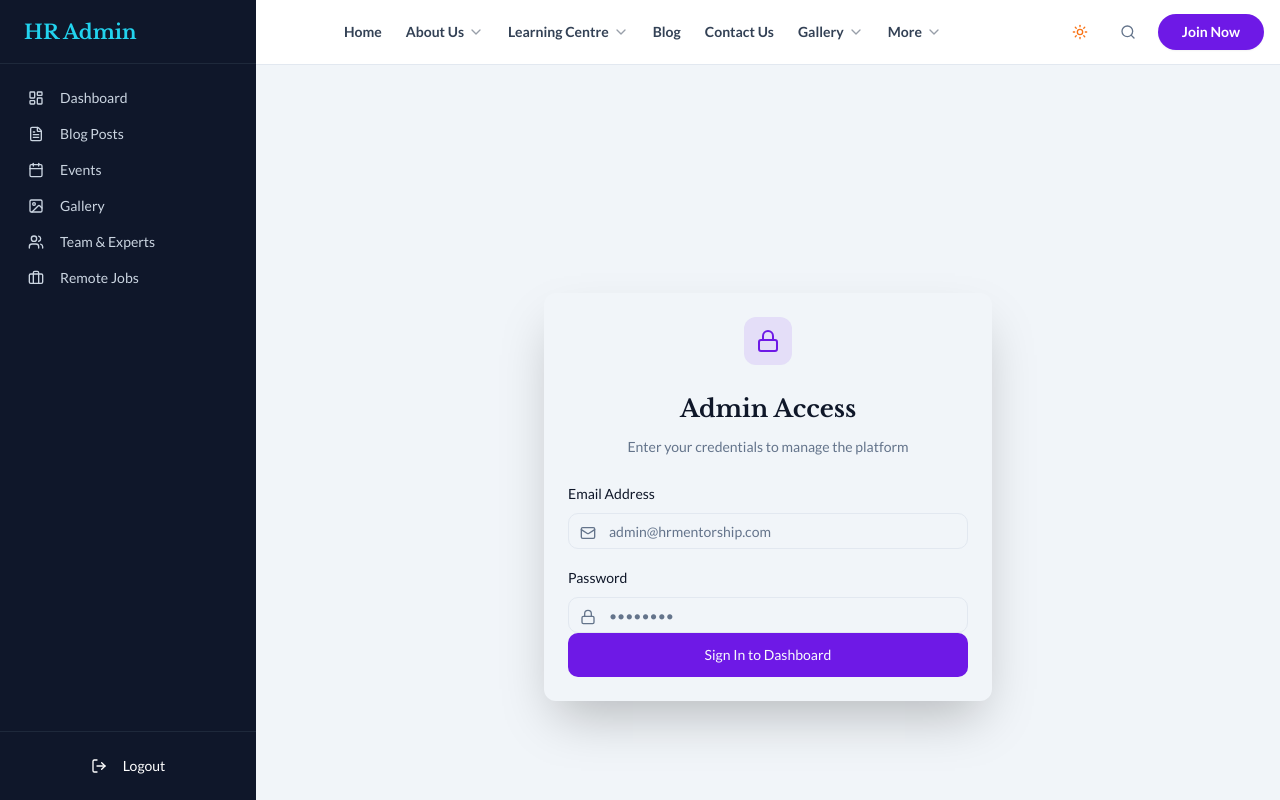
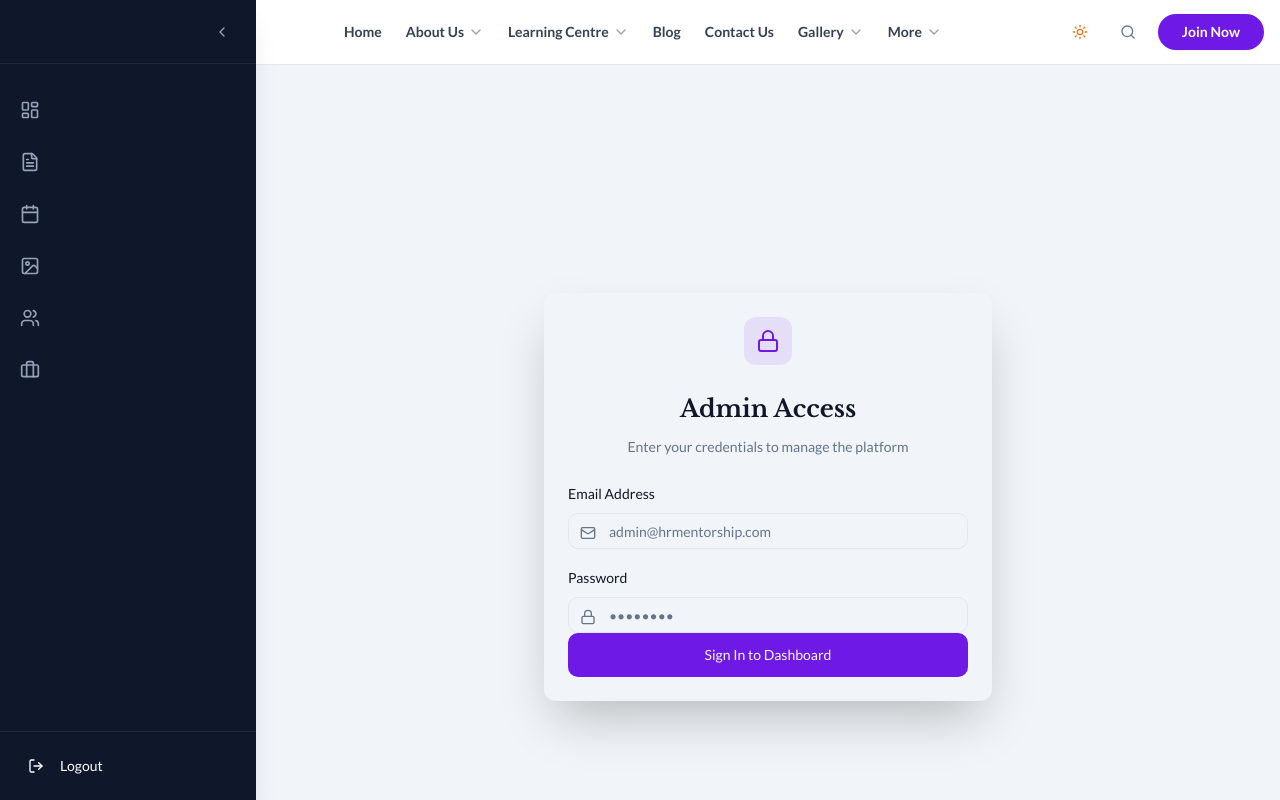
Before and after one commit to OlaMarcus09/hr-mentorship, a Next.js app: page /admin/login in a window 1280 px wide. Shown: the top 800 px of the page. Built offline with nearby package versions, Linux system fonts and the light colour scheme; grey boxes are pictures that could not be loaded.

Commit message:
fix: add avatar component and collapsble team admin page

```diff
--- a/app/admin/layout.tsx
+++ b/app/admin/layout.tsx
@@ -1,14 +1,21 @@
+"use client"
+
+import { useState } from "react";
 import Link from "next/link";
+import { usePathname } from "next/navigation";
 import { Button } from "@/components/ui/button";
+import { cn } from "@/lib/utils";
 import {
   LayoutDashboard,
   FileText,
   Calendar,
   Image as ImageIcon,
   Users,
-  Settings,
+  Briefcase,
   LogOut,
-  Briefcase
+  ChevronLeft,
+  ChevronRight,
+  Menu
 } from "lucide-react";
 
 export default function AdminLayout({
@@ -16,57 +23,100 @@ export default function AdminLayout({
 }: {
   children: React.ReactNode;
 }) {
+  const [isCollapsed, setIsCollapsed] = useState(false);
+  const pathname = usePathname();
+
+  const navItems = [
+    { name: "Dashboard", href: "/admin", icon: LayoutDashboard },
+    { name: "Blog Posts", href: "/admin/blogs", icon: FileText },
+    { name: "Events", href: "/admin/events", icon: Calendar },
+    { name: "Gallery", href: "/admin/gallery", icon: ImageIcon },
+    { name: "Team & Experts", href: "/admin/team", icon: Users },
+    { name: "Remote Jobs", href: "/admin/jobs", icon: Briefcase },
+  ];
+
   return (
-    <div className="flex min-h-screen bg-slate-100 dark:bg-slate-900">
+    <div className="flex min-h-screen bg-slate-100 dark:bg-slate-900 transition-all duration-300">
 
       {/* Sidebar */}
-      <aside className="w-64 bg-slate-900 text-white hidden md:flex flex-col fixed h-full inset-y-0 z-50">
-        <div className="h-16 flex items-center px-6 border-b border-slate-800">
-          <span className="text-xl font-bold text-cyan-400 font-heading">HR Admin</span>
+      <aside
+        className={cn(
+          "bg-slate-900 text-white hidden md:flex flex-col fixed h-full inset-y-0 z-50 transition-all duration-300 shadow-xl",
+          isCollapsed ? "w-20" : "w-64"
+        )}
+      >
+        {/* Header with Toggle */}
+        <div className="h-16 flex items-center px-4 border-b border-slate-800 justify-between">
+          {!isCollapsed && (
+             <span className="text-xl font-bold text-cyan-400 font-heading whitespace-nowrap overflow-hidden animate-in fade-in duration-300">
+               HR Admin
+             </span>
+          )}
+          <Button
+            variant="ghost"
+            size="icon"
+            onClick={() => setIsCollapsed(!isCollapsed)}
+            className={cn(
+              "text-slate-400 hover:text-white hover:bg-slate-800",
+              isCollapsed ? "mx-auto" : "ml-auto"
+            )}
+          >
+            {isCollapsed ? <ChevronRight className="h-4 w-4" /> : <ChevronLeft className="h-4 w-4" />}
+          </Button>
         </div>
 
-        <nav className="flex-1 p-4 space-y-2">
-          <Link href="/admin">
-            <Button variant="ghost" className="w-full justify-start text-slate-300 hover:text-white hover:bg-slate-800">
-              <LayoutDashboard className="mr-2 h-4 w-4" /> Dashboard
-            </Button>
-          </Link>
-          <Link href="/admin/blogs">
-            <Button variant="ghost" className="w-full justify-start text-slate-300 hover:text-white hover:bg-slate-800">
-              <FileText className="mr-2 h-4 w-4" /> Blog Posts
-            </Button>
-          </Link>
-          <Link href="/admin/events">
-            <Button variant="ghost" className="w-full justify-start text-slate-300 hover:text-white hover:bg-slate-800">
-              <Calendar className="mr-2 h-4 w-4" /> Events
-            </Button>
-          </Link>
-          <Link href="/admin/gallery">
-            <Button variant="ghost" className="w-full justify-start text-slate-300 hover:text-white hover:bg-slate-800">
-              <ImageIcon className="mr-2 h-4 w-4" /> Gallery
-            </Button>
-          </Link>
-          <Link href="/admin/team">
-            <Button variant="ghost" className="w-full justify-start text-slate-300 hover:text-white hover:bg-slate-800">
-              <Users className="mr-2 h-4 w-4" /> Team & Experts
-            </Button>
-          </Link>
-          <Link href="/admin/jobs">
-            <Button variant="ghost" className="w-full justify-start text-slate-300 hover:text-white hover:bg-slate-800">
-              <Briefcase className="mr-2 h-4 w-4" /> Remote Jobs
-            </Button>
-          </Link>
+        {/* Navigation */}
+        <nav className="flex-1 p-2 space-y-2 mt-4">
+          {navItems.map((item) => {
+            const isActive = pathname === item.href;
+            return (
+              <Link key={item.href} href={item.href} className="block group">
+                <div
+                  className={cn(
+                    "flex items-center rounded-lg px-3 py-2.5 transition-all duration-200 cursor-pointer",
+                    isActive
+                      ? "bg-primary text-white shadow-md shadow-primary/20"
+                      : "text-slate-400 hover:text-white hover:bg-slate-800",
+                    isCollapsed ? "justify-center" : "justify-start"
+                  )}
+                  title={isCollapsed ? item.name : ""}
+                >
+                  <item.icon className={cn("h-5 w-5 shrink-0", isCollapsed ? "mr-0" : "mr-3")} />
+
+                  {!isCollapsed && (
+                    <span className="font-medium truncate animate-in fade-in duration-200">
+                      {item.name}
+                    </span>
+                  )}
+                </div>
+              </Link>
+            )
+          })}
         </nav>
 
+        {/* Footer */}
         <div className="p-4 border-t border-slate-800">
-          <Button variant="destructive" className="w-full">
-            <LogOut className="mr-2 h-4 w-4" /> Logout
+          <Button
+            variant="destructive"
+            className={cn(
+              "w-full transition-all duration-300",
+              isCollapsed ? "px-0 justify-center" : "justify-start px-4"
+            )}
+            title="Logout"
+          >
+            <LogOut className={cn("h-4 w-4", isCollapsed ? "mr-0" : "mr-2")} />
+            {!isCollapsed && "Logout"}
           </Button>
         </div>
       </aside>
 
       {/* Main Content Area */}
-      <main className="flex-1 md:ml-64 p-8">
+      <main
+        className={cn(
+          "flex-1 p-4 md:p-8 transition-all duration-300 ease-in-out",
+          isCollapsed ? "md:ml-20" : "md:ml-64"
+        )}
+      >
         {children}
       </main>
     </div>
```
